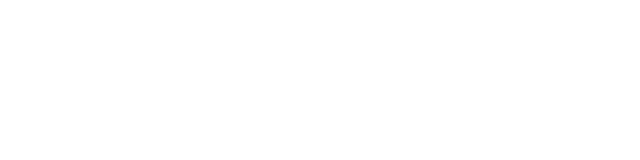
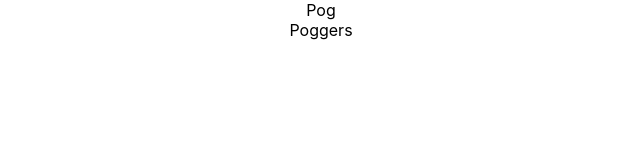
Before and after one commit to TeodorSocea/Pathfinding-Visualizer, a React (Create React App) app in the folder pathfinding-visualizer/: page / in a window 1280 px wide. Shown: the top 160 px of the page, without its empty margins (319-959 px from the left). Built offline with nearby package versions, Linux system fonts and the light colour scheme.

Commit message:
Configured a blank page

```diff
--- a/pathfinding-visualizer/src/App.js
+++ b/pathfinding-visualizer/src/App.js
@@ -1,10 +1,10 @@
 import logo from './logo.svg';
 import './App.css';
-
+import PathfindingVisualizer from "./Pathfinding Visualizer/Pathfinding Visualizer"
 function App() {
   return (
     <div className="App">
-
+      <PathfindingVisualizer></PathfindingVisualizer>
     </div>
   );
 }
--- a/pathfinding-visualizer/src/Pathfinding Visualizer/Node/Node.jsx
+++ b/pathfinding-visualizer/src/Pathfinding Visualizer/Node/Node.jsx
@@ -0,0 +1,14 @@
+import React, {Component} from 'react';
+
+import './Node.css';
+
+export default class Node extends Component{
+    constructor(props){
+        super(props);
+        this.state= {};
+    };
+
+    render(){
+        return <div className='node'>Poggers</div>;
+    };
+};
--- a/pathfinding-visualizer/src/Pathfinding Visualizer/Pathfinding Visualizer.jsx
+++ b/pathfinding-visualizer/src/Pathfinding Visualizer/Pathfinding Visualizer.jsx
@@ -0,0 +1,18 @@
+import React, {Component} from 'react';
+import Node from './Node/Node';
+
+import './Pathfinding Visualizer.css';
+
+export default class PathfindingVisuzlizer extends Component{
+    constructor(props){
+        super(props);
+        this.state = {};
+    };
+
+    render(){
+        return (
+            <div>Pog<Node></Node>
+            </div>
+        );
+    };
+};
```
